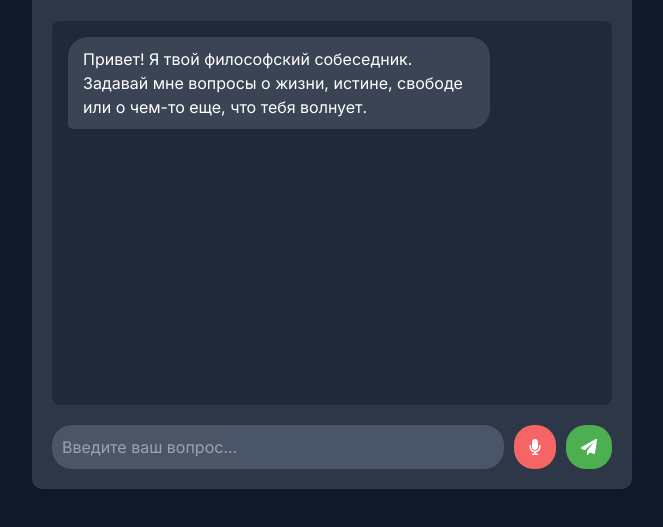
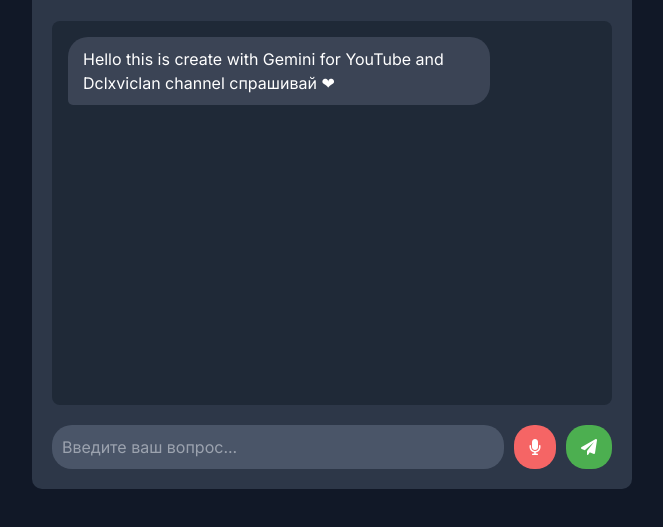
Before and after one commit to vo6i/Dclxviclan_best_friend_Gemini, a plain HTML site: page index.html in a window 1280 px wide. Shown: the part 245-772 px from the top of the page, without its empty margins (308-971 px from the left). Drawn offline with nearby package versions, Linux system fonts and the light colour scheme.

Commit message:
Update index.html

```diff
--- a/index.html
+++ b/index.html
@@ -111,7 +111,7 @@
             <!-- Initial message from the bot -->
             <div class="chat-message bot">
                 <div class="message-bubble bot" onclick="speakText(this.textContent)">
-                    Привет! Я твой философский собеседник. Задавай мне вопросы о жизни, истине, свободе или о чем-то еще, что тебя волнует.
+                    Hello this is create with Gemini for YouTube and Dclxviclan channel спрашивай ❤
                 </div>
             </div>
         </div>
```
